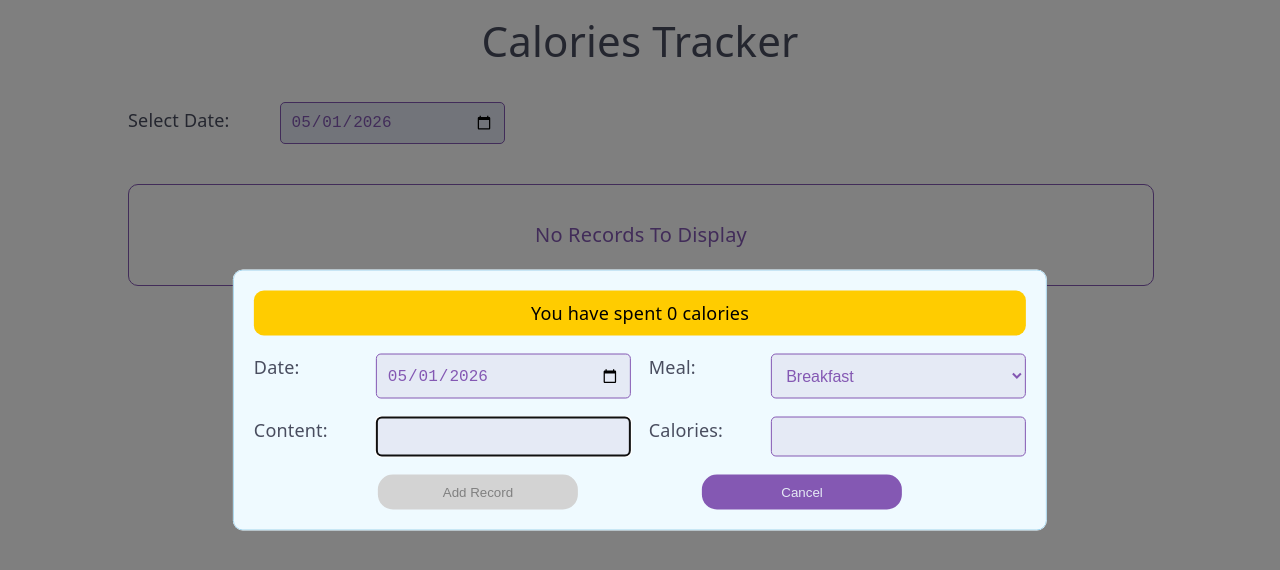
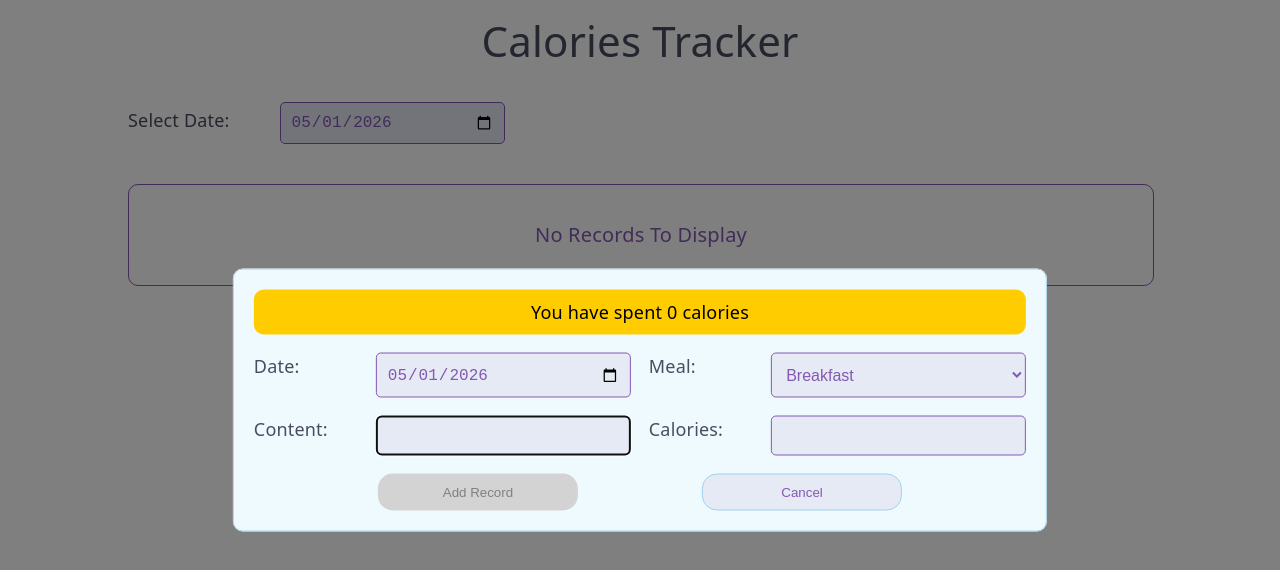
Before and after one commit to OmarKh006/calorie-tracker, a React (Vite) app: page / in a window 1280 px wide. Both pictures are taken after a click on the button "Track Food". Shown: the top 570 px of the page. Built offline with nearby package versions, Linux system fonts and the light colour scheme.

Commit message:
refactoring form buttons into a generic component

```diff
--- /dev/null
+++ b/src/components/common/Button.jsx
@@ -0,0 +1,12 @@
+import styles from "./Button.module.css";
+
+const Button = (props) => {
+  const { children, variant, ...rest } = props;
+  return (
+    <button {...rest} className={styles[variant]}>
+      {children}
+    </button>
+  );
+};
+
+export default Button;
--- /dev/null
+++ b/src/components/common/Button.module.css
@@ -0,0 +1,28 @@
+.primary {
+  background-color: var(--theme-color-normal);
+  color: var(--theme-background-light);
+  display: block;
+  border: none;
+  border-radius: 15px;
+  padding: 10px;
+  cursor: pointer;
+  width: 200px;
+}
+
+.secondary {
+  background-color: var(--theme-background-light);
+  border: 1px solid var(--theme-background-normal);
+  color: var(--theme-color-normal);
+  display: block;
+  border-radius: 15px;
+  padding: 10px;
+  cursor: pointer;
+  width: 200px;
+}
+
+button:disabled {
+  background-color: lightgray;
+  border-width: 0;
+  color: gray;
+  pointer-events: none;
+}
--- a/src/components/edit/CaloriesRecordEdit.jsx
+++ b/src/components/edit/CaloriesRecordEdit.jsx
@@ -2,6 +2,7 @@ import { useEffect, useState, useReducer, useContext, useRef } from "react";
 import styles from "./CaloriesRecordEdit.module.css";
 import { AppContext } from "../../AppContext";
 import FormInput from "../common/FormInput";
+import Button from "../common/Button";
 
 const DEFAULT_VALUE = {
   meal: true,
@@ -150,14 +151,12 @@ export default function CaloriesRecordEdit(props) {
       />
 
       <div className={styles.footer}>
-        <button disabled={!isFormValid}>Add Record</button>
-        <button
-          type="button"
-          className={styles.cancel}
-          onClick={onCancelHandler}
-        >
+        <Button variant="primary" disabled={!isFormValid}>
+          Add Record
+        </Button>
+        <Button type="button" variant="secondary" onClick={onCancelHandler}>
           Cancel
-        </button>
+        </Button>
       </div>
     </form>
   );
--- a/src/components/edit/CaloriesRecordEdit.module.css
+++ b/src/components/edit/CaloriesRecordEdit.module.css
@@ -23,30 +23,6 @@
   justify-content: space-evenly;
 }
 
-.footer button {
-  background-color: var(--theme-color-normal);
-  color: var(--theme-background-light);
-  display: block;
-  border: none;
-  border-radius: 15px;
-  padding: 10px;
-  cursor: pointer;
-  width: 200px;
-}
-
-.footer button.secondary {
-  background-color: var(--theme-background-light);
-  border: 1px solid var(--theme-background-normal);
-  color: var(--theme-color-normal);
-}
-
-.footer button:disabled {
-  background-color: lightgray;
-  border-width: 0;
-  color: gray;
-  pointer-events: none;
-}
-
 @media (min-width: 786px) {
   .form {
     grid-template-rows: repeat(2, 1fr) minmax(40px, auto);
```
